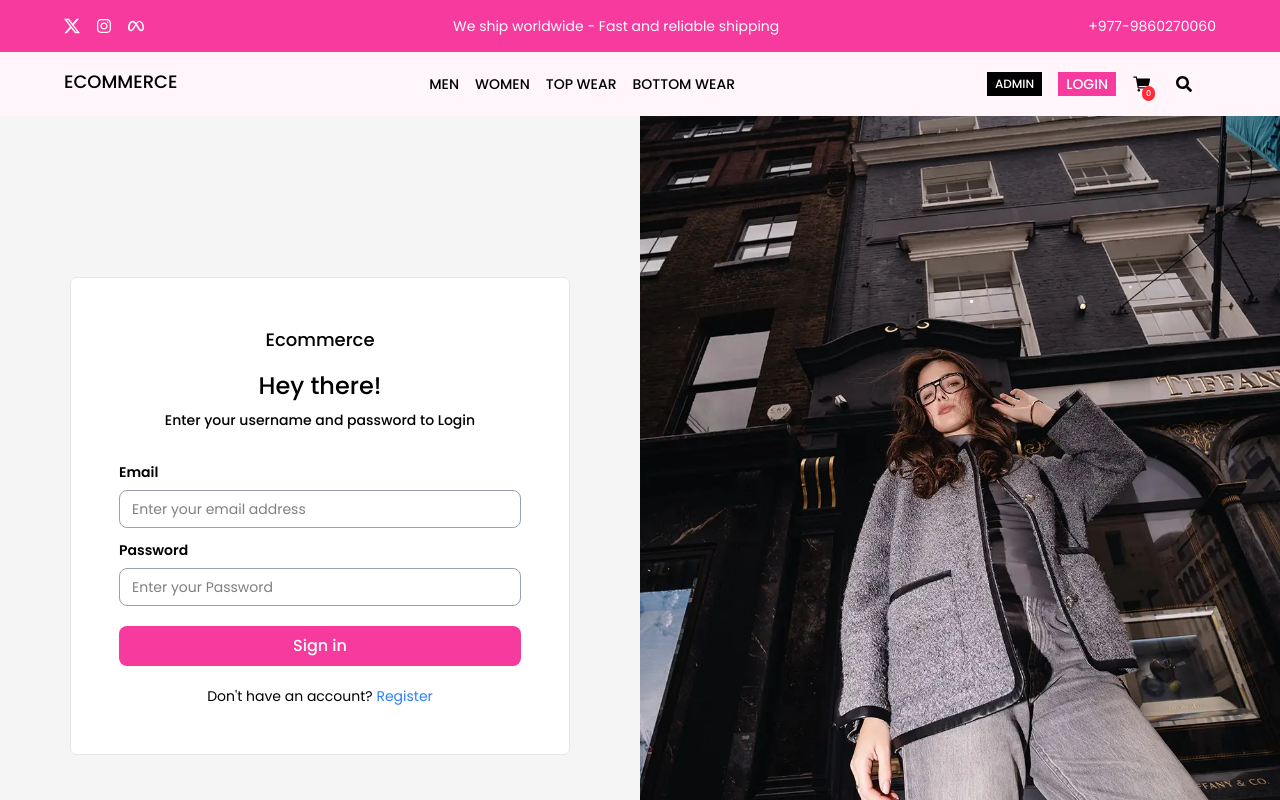
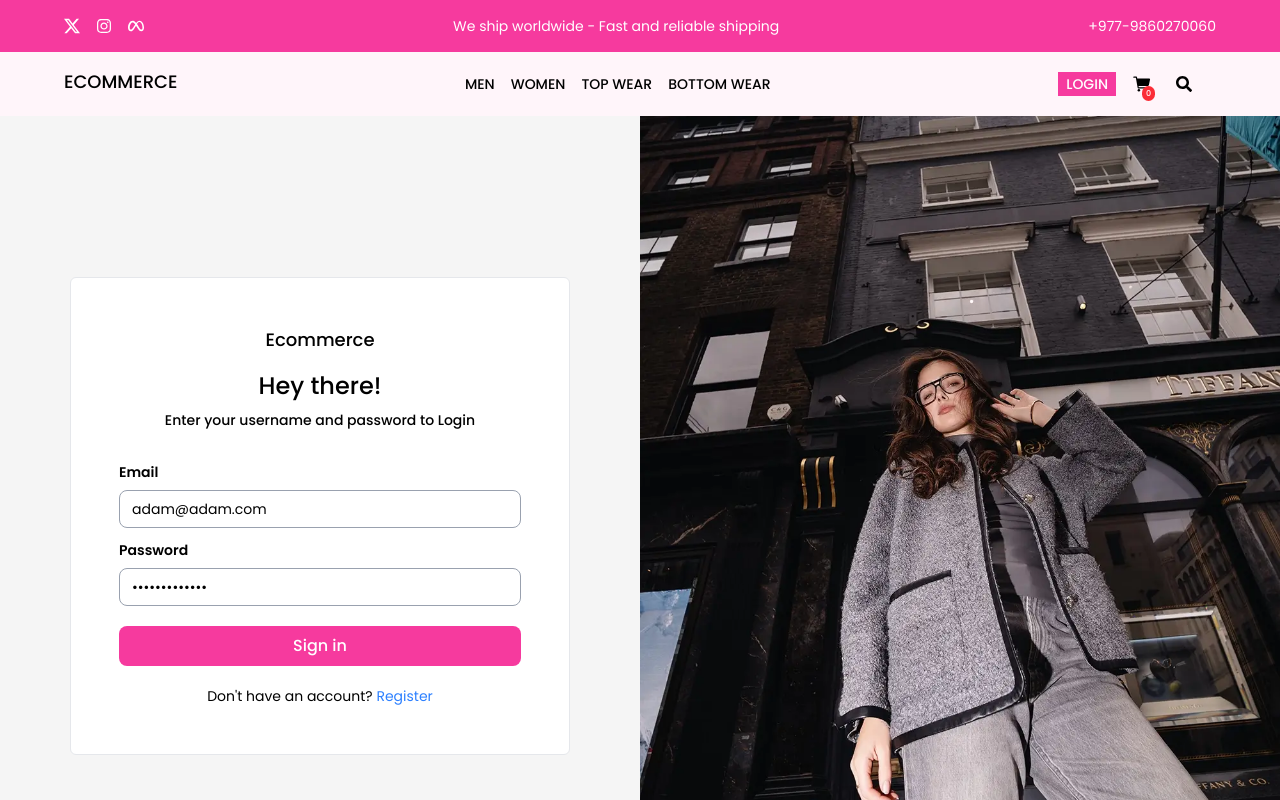
Before and after one commit to prasannashrestha1/Ecommerce-with-Mern, a React (Vite) app in the folder client/: page /login in a window 1280 px wide. Shown: the top 800 px of the page. Built offline with nearby package versions, Linux system fonts and the light colour scheme.

Commit message:
adding default value for login

```diff
--- a/client/src/Pages/Login.jsx
+++ b/client/src/Pages/Login.jsx
@@ -6,8 +6,8 @@ import { useDispatch, useSelector } from "react-redux";
 import { mergeCart } from "../redux/slices/cartSlice";
 
 const Login = () => {
-  const [email, setEmail] = useState("");
-  const [password, setPassword] = useState("");
+  const [email, setEmail] = useState("adam@adam.com");
+  const [password, setPassword] = useState("adam@adam.com");
   const dispatch = useDispatch();
   const navigate = useNavigate();
   const location = useLocation();
--- a/client/src/components/Common/Navbar.jsx
+++ b/client/src/components/Common/Navbar.jsx
@@ -62,9 +62,17 @@ const Navbar = () => {
         {/* right icons */}
         <div className="flex space-x-4 ">
           <div className="flex gap-4 text-sm items-center">
-            <Link to="/admin" className="bg-black text-white text-xs px-2 py-1">
-              Admin
-            </Link>
+            {user && user?.role === "admin" ? (
+              <Link
+                to="/admin"
+                className="bg-black text-white text-xs px-2 py-1"
+              >
+                Admin
+              </Link>
+            ) : (
+              ""
+            )}
+
             {user ? (
               <Link to="/profile" className="hover:text-primary ">
                 <BsPersonFill className="w-4 h-4" />
```
Also changed, not shown: 1 other file (tests, documents, lock files or other folders).
